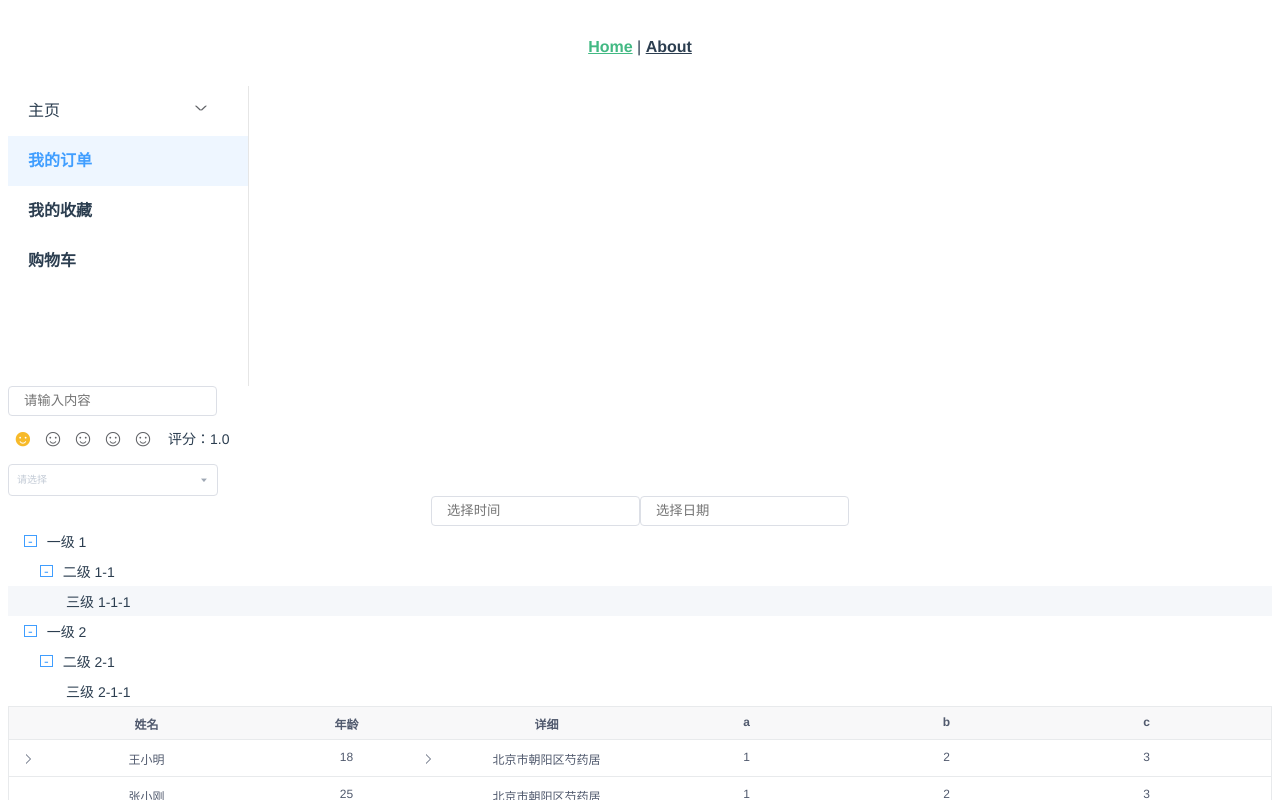
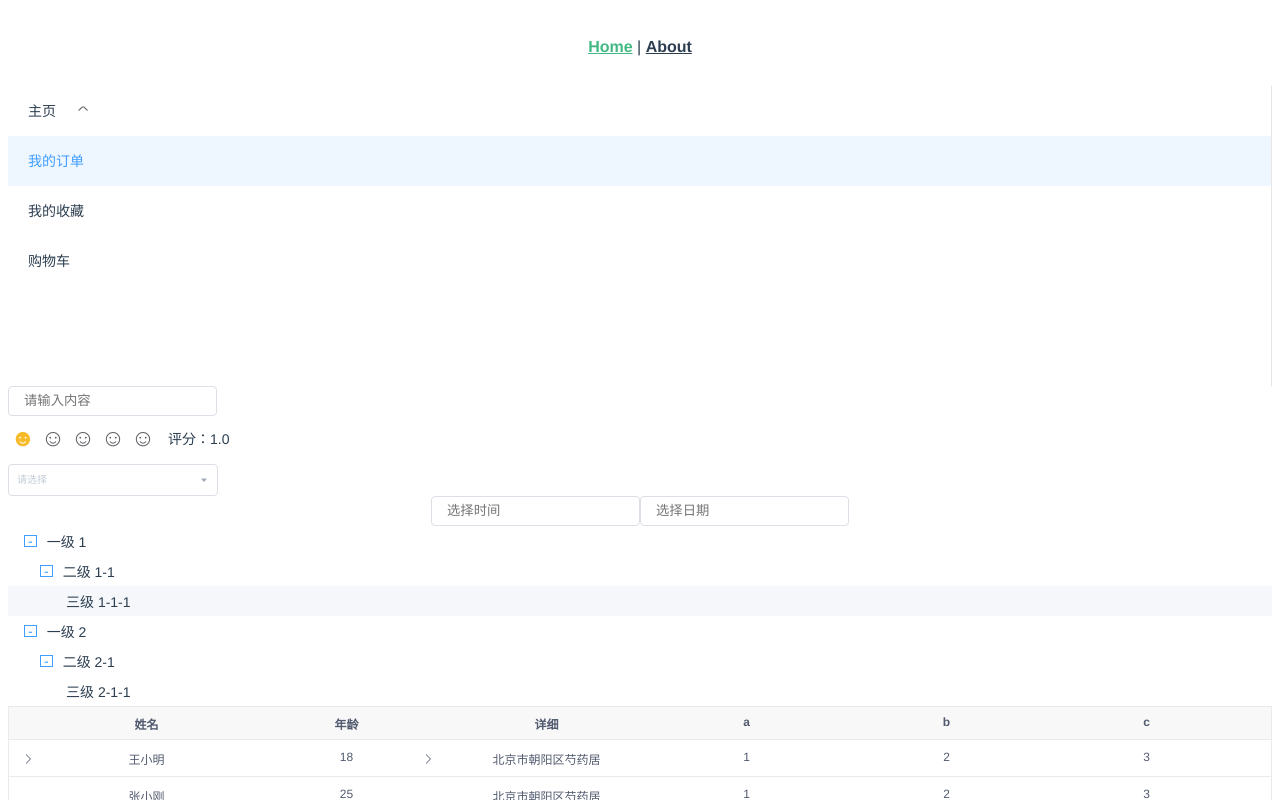
Before and after one commit to Hellottxo/xxxo, a Vue app: page / in a window 1280 px wide. Shown: the top 800 px of the page. Built offline with nearby package versions, Linux system fonts and the light colour scheme.

Commit message:
fix: menu优化

```diff
--- a/src/components/menu/menu-item.vue
+++ b/src/components/menu/menu-item.vue
@@ -5,6 +5,7 @@
   :class="{
     horizontalSelect: mode === 'horizontal' && selectIndex === index,
     verticalSelect: mode === 'vertical' && selectIndex === index,
+    disabled: disabled
   }"
   >
     <slot></slot>
@@ -31,8 +32,10 @@ export default {
   methods: {
     ...mapMutations('menuModuel', ['chgSelectIndex']),
     handleClick() {
-      this.chgSelectIndex(this.index);
-      this.$emit('click', this);
+      if(!this.disabled) {
+        this.chgSelectIndex(this.index);
+        this.$emit('click', this);
+      }
     }
   },
 }
@@ -44,20 +47,20 @@ export default {
   height: 50px;
   line-height: 50px;
   cursor: pointer;
-  font-weight: bold;
   transition: all 0.2s;
   box-sizing: border-box;
   text-align: start;
+  word-break: keep-all;
 }
 .xo-menu-item:hover {
   color: #409EFF;
 }
-.horizontalSelect {
-  color: #409EFF;
-  border-bottom: 2px solid #409EFF;
+
+.disabled {
+  cursor: not-allowed;
+  opacity: 0.25;
 }
-.verticalSelect {
-  background-color: #409eff17;
-  color: #409EFF;
+.disabled:hover {
+  color: inherit;
 }
 </style>
--- a/src/components/menu/menu.vue
+++ b/src/components/menu/menu.vue
@@ -42,9 +42,10 @@ export default {
 
 <style lang="less" scoped>
 .xo-menu {
-  width: 240px;
+  min-width: 240px;
   min-height: 300px;
   border-right: 1px solid #e6e6e6;
+  font-size: 14px;
 }
 .horizontal {
   display: flex;
@@ -52,7 +53,7 @@ export default {
   padding: 0 0 0 55px;
   border-bottom: 1px solid #e6e6e6;
   border-right: 0;
-  min-height: 50px;
+  min-height: 40px;
 }
 div {
   -moz-user-select:none;/*火狐*/
@@ -62,3 +63,14 @@ div {
   user-select:none;
 }
 </style>
+
+<style lang="less">
+.horizontalSelect {
+  color: #409EFF;
+  border-bottom: 2px solid #409EFF;
+}
+.verticalSelect {
+  background-color: #409eff17;
+  color: #409EFF;
+}
+</style>
--- a/src/components/menu/sub-menu.vue
+++ b/src/components/menu/sub-menu.vue
@@ -1,10 +1,20 @@
 <template>
-  <div class="xo-sub-menu"
-  @click="isCollapse = !isCollapse"
-  v-clickoutside="collapse">
-    <div class="sub-menu-title">
-      <span>{{title}}</span>
-      <span>
+  <div
+  class="xo-sub-menu"
+  v-clickoutside="collapse"
+  @mouseenter="mouseEnter(true)"
+  @mouseleave="mouseEnter(false)"
+  :class="{
+    horizontalSelect: mode === 'horizontal' && focus,
+    horizontal: mode === 'horizontal'
+  }">
+    <div
+    class="sub-menu-title"
+    @click="isCollapse = !isCollapse"
+    :class="{hover: mode === 'horizontal' && isCollapse}"
+    >
+      <span class="title_wrap">{{title}}</span>
+      <span class="icon_wrap">
         <i
         class="icon icon-next sub-icon"
         :class="{collapse: isCollapse}"
@@ -12,27 +22,53 @@
       </span>
     </div>
     <div
-    v-if="isCollapse"
-    class="sub-menu-content">
+    v-show="isCollapse"
+    :class="{subMenuContent: mode === 'horizontal'}">
       <slot></slot>
     </div>
   </div>
 </template>
 
 <script>
+import { mapState } from 'vuex';
+import { clearTimeout, setTimeout } from 'timers';
 export default {
   name: 'xo-sub-menu',
   data() {
     return {
-      isCollapse: false
+      isCollapse: false,
+      focus: false
     }
   },
   props: {
-    title: String
+    title: String,
+    index: {
+      type: String,
+      default: null
+    }
+  },
+  computed: {
+    ...mapState('menuModuel', ['mode', 'selectIndex'])
+  },
+  watch: {
+    selectIndex() {
+      const CHILDREN = this.$children;
+      this.focus = CHILDREN.findIndex(e => e.index === this.selectIndex) > -1;
+    }
   },
   methods: {
     collapse() {
-      this.isCollapse = false;
+      if(this.mode === 'horizontal') {
+        this.isCollapse = false;
+      }
+    },
+    mouseEnter(flag) {
+      if(this.mode === 'vertical') return;
+
+      clearTimeout(this.timeOut);
+      this.timeOut = setTimeout(() => {
+        this.isCollapse = flag;
+      }, 200)
     }
   }
 }
@@ -41,29 +77,58 @@ export default {
 <style lang="less" scoped>
 .xo-sub-menu {
   position: relative;
+  cursor: pointer;
+  transition: all 0.2s;
+  box-sizing: border-box;
+  text-align: start;
   .sub-menu-title {
-    display: flex;
-    justify-content: space-between;
     cursor: pointer;
     height: 50px;
     padding: 0 20px;
     line-height: 50px;
-    .sub-icon {
-      transform: scaleY(0.4) rotate(90deg);
-      transition: all 0.3s;
+    .title_wrap {
+      min-width: 50px;
+    }
+    .icon_wrap {
+      width: 30px;
+      .sub-icon {
+        transform: scaleY(0.4) rotate(-90deg);
+        transition: all 0.3s;
+      }
     }
     .collapse {
-      transform: scaleY(0.4) rotate(-90deg);
+      transform: scaleY(0.4) rotate(90deg) !important;
     }
   }
-  .sub-menu-content {
+  .hover {
+    color: #409EFF;
+  }
+  .subMenuContent {
     position: absolute;
     z-index: 222;
-    margin-top: 3px;
-    padding: 0 20px;
+    margin: 5px 0;
+    padding: 5px 0;
     background: #fff;
     border: 1px solid #e6e6e6;
     box-shadow: 0 0 15px rgba(0, 0, 0, 0.2);
+    box-sizing: border-box;
+    & > .xo-menu-item {
+      color: #2c3e50;
+      height: 38px;
+      line-height: 38px;
+      cursor: pointer;
+    }
+    & > .xo-menu-item:hover {
+      color: #409EFF;
+    }
+    & > .horizontalSelect {
+      color: #409EFF;
+      border-bottom: none;
+    }
   }
 }
+.horizontal {
+  height: 50px;
+  line-height: 50px;
+}
 </style>
--- a/src/components/sub-menu/index.js
+++ b/src/components/sub-menu/index.js
@@ -1,6 +1,7 @@
 /**
  * @desc 导航菜单组合项
  * @param {String} index 唯一标志
+ * @param {Boolean} disabled 是否禁用
  */
 
 import xoSubMenu from '../menu/sub-menu.vue';
```
